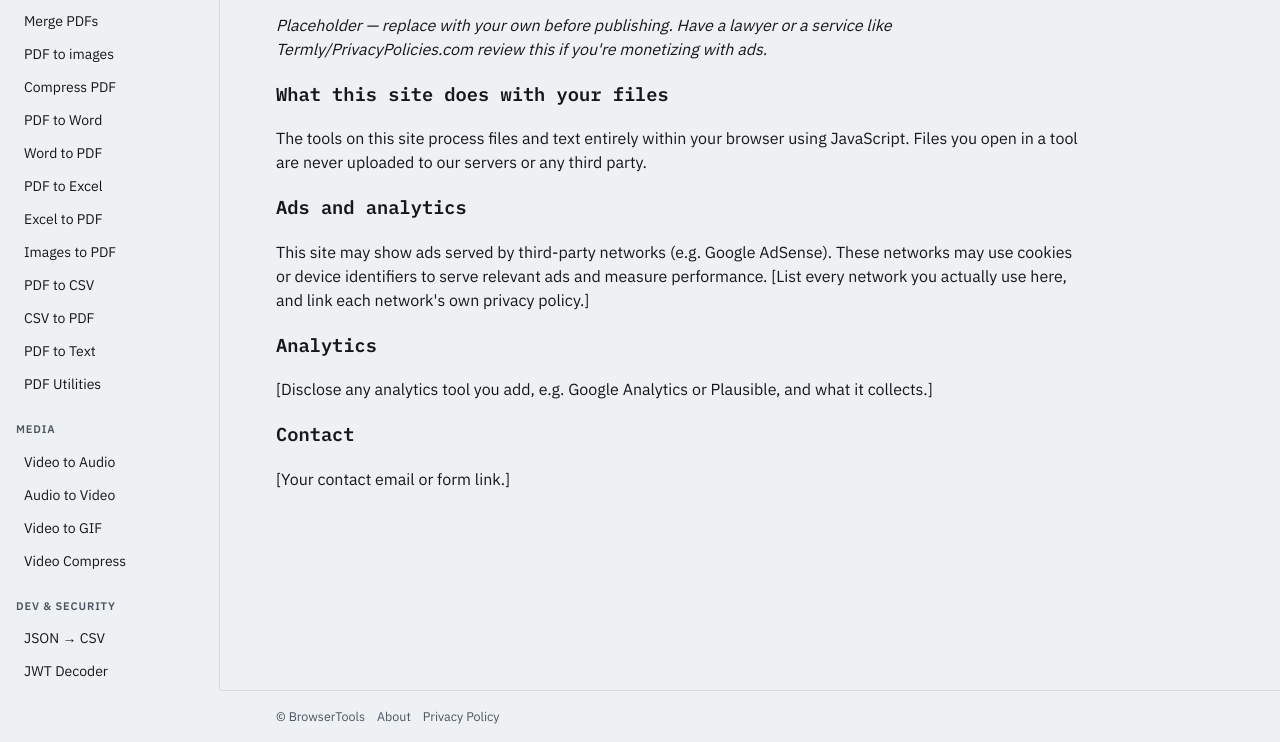
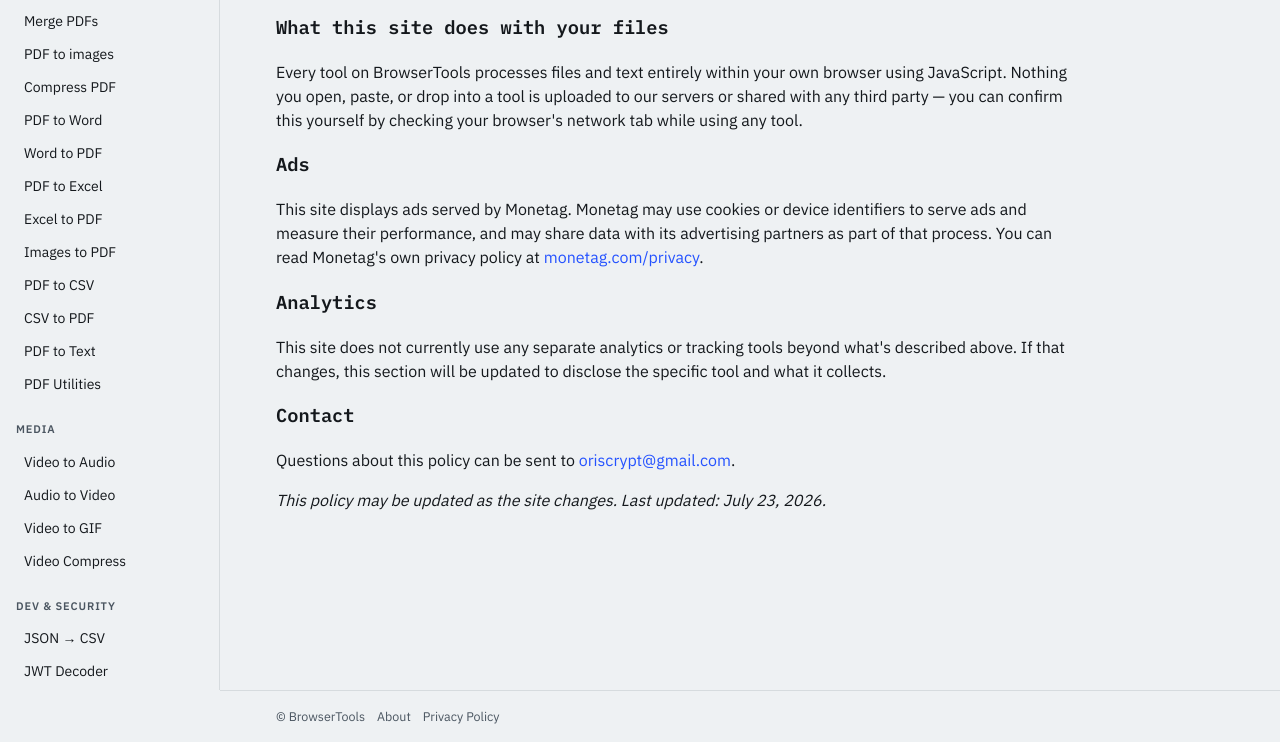
Before and after one commit to vortex-byte09/browsertools, a plain HTML site: page privacy.html in a window 1280 px wide. Shown: the part 110-852 px from the top of the page. Drawn offline with Linux system fonts and the light colour scheme.

Commit message:
content: update about.html and privacy.html with real copy (Monetag ads disclosure, contact email, last updated date)

```diff
--- a/privacy.html
+++ b/privacy.html
@@ -50,15 +50,15 @@
     </div>  </nav>
   <main class="main">
     <h1>Privacy Policy</h1>
-    <p><em>Placeholder — replace with your own before publishing. Have a lawyer or a service like Termly/PrivacyPolicies.com review this if you're monetizing with ads.</em></p>
     <h3>What this site does with your files</h3>
-    <p>The tools on this site process files and text entirely within your browser using JavaScript. Files you open in a tool are never uploaded to our servers or any third party.</p>
-    <h3>Ads and analytics</h3>
-    <p>This site may show ads served by third-party networks (e.g. Google AdSense). These networks may use cookies or device identifiers to serve relevant ads and measure performance. [List every network you actually use here, and link each network's own privacy policy.]</p>
+    <p>Every tool on BrowserTools processes files and text entirely within your own browser using JavaScript. Nothing you open, paste, or drop into a tool is uploaded to our servers or shared with any third party — you can confirm this yourself by checking your browser's network tab while using any tool.</p>
+    <h3>Ads</h3>
+    <p>This site displays ads served by Monetag. Monetag may use cookies or device identifiers to serve ads and measure their performance, and may share data with its advertising partners as part of that process. You can read Monetag's own privacy policy at <a href="https://monetag.com/privacy/" target="_blank" rel="noopener">monetag.com/privacy</a>.</p>
     <h3>Analytics</h3>
-    <p>[Disclose any analytics tool you add, e.g. Google Analytics or Plausible, and what it collects.]</p>
+    <p>This site does not currently use any separate analytics or tracking tools beyond what's described above. If that changes, this section will be updated to disclose the specific tool and what it collects.</p>
     <h3>Contact</h3>
-    <p>[Your contact email or form link.]</p>
+    <p>Questions about this policy can be sent to <a href="mailto:oriscrypt@gmail.com">oriscrypt@gmail.com</a>.</p>
+    <p><em>This policy may be updated as the site changes. Last updated: July 23, 2026.</em></p>
   </main>
 </div>
 <footer class="site-footer">
```
Also changed, not shown: about.html (+3 -2 lines).
